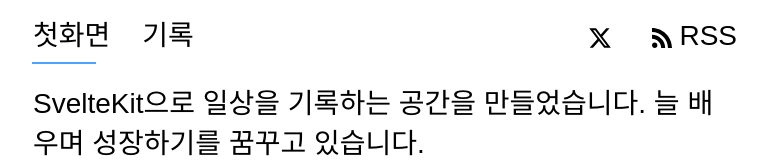
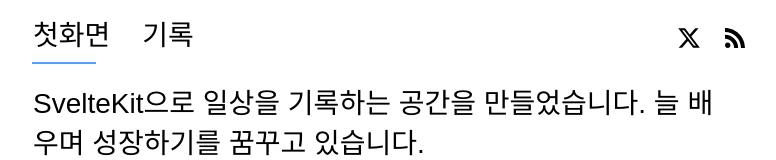
Before and after one commit to shouts77/shouts77.github.io, a SvelteKit app: page / in a window 1280 px wide. Shown: the top 160 px of the page, without its empty margins (255-1031 px from the left). Built offline with nearby package versions, Linux system fonts and the light colour scheme; a web font is replaced by a local one.

Commit message:
remove rss text

```diff
--- a/src/routes/+layout.svelte
+++ b/src/routes/+layout.svelte
@@ -33,7 +33,7 @@
             <!-- X 바로가기 버튼 -->
             <a
                 href="https://x.com/shouts2713531"
-                class="px-2 py-1 text-sm hover:text-orange-600"
+                class="px-1 py-1 text-sm hover:text-orange-600"
                 aria-label="X로 이동"
                 title="X로 이동"
                 target="_blank"
@@ -47,7 +47,8 @@
             <!-- RSS 버튼 -->
             <a
                 href="/rss.xml"
-                class="px-2 py-1 text-sm hover:text-orange-600"
+                class="px-1 py-1 text-sm hover:text-orange-600"
+                aria-label="RSS 피드 구독"
                 title="RSS 피드 구독"
                 target="_blank"
                 rel="noopener"
@@ -55,7 +56,6 @@
                 <svg xmlns="http://www.w3.org/2000/svg" class="h-2.5 w-2.5 inline" fill="currentColor" viewBox="0 0 24 24">
                   <path d="M6.503 20.752c0 1.794-1.456 3.248-3.251 3.248-1.796 0-3.252-1.454-3.252-3.248 0-1.794 1.456-3.248 3.252-3.248 1.795.001 3.251 1.454 3.251 3.248zm-6.503-12.572v4.811c6.05.062 10.96 4.966 11.022 11.009h4.817c-.062-8.71-7.118-15.758-15.839-15.82zm0-3.368c10.58.046 19.152 8.594 19.183 19.188h4.817c-.03-13.231-10.755-23.954-24-24v4.812z"/>
                 </svg>
-                RSS
             </a>
         </div>
     </div>
```
